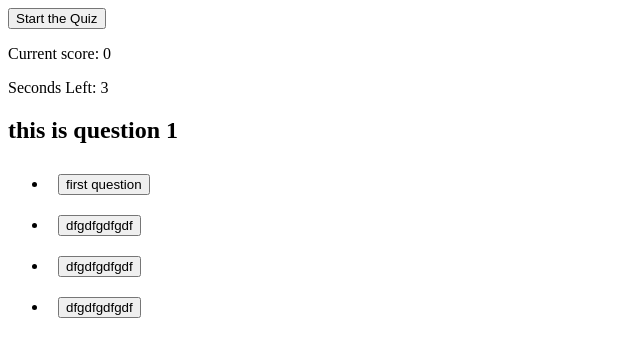
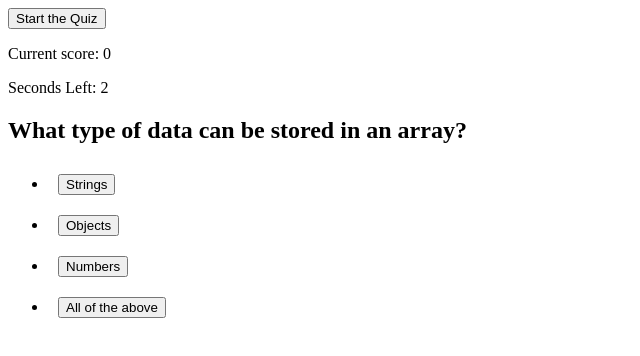
Before and after one commit to jckrieg1/04-challenge-assignment, a plain HTML site: page index.html in a window 1280 px wide. Both pictures are taken after a click on the button "Start the Quiz". Shown: the whole page, without its empty margins (0-640 px from the left). Drawn offline with Linux system fonts and the light colour scheme.

Commit message:
more updates

```diff
--- a/index.html
+++ b/index.html
@@ -18,7 +18,7 @@
     <button id="start">Start the Quiz</button>
 
         <header>
-        <p>Current score: <span>0</span></p>
+        <p>Current score: <span id="score">0</span></p>
         <p id="time"></p>
         </header>
 
--- a/script.js
+++ b/script.js
@@ -1,113 +1,196 @@
+
+// Global Variables:
+var currentScore = 0;
+var secondsRemaining = 3;
+var currentQuestionNum = 0;
+var timeEl = document.querySelector("#time");
+var questionIndex = 0;
+var section = document.createElement("section");
+var questionH2 = document.createElement("h2");
+var answerList = document.createElement("ul");
+var answer1 = document.createElement("li");
+var answer2 = document.createElement("li");
+var answer3 = document.createElement("li");
+var answer4 = document.createElement("li");
+var button1 = document.createElement("button");
+var button2 = document.createElement("button");
+var button3 = document.createElement("button");
+var button4 = document.createElement("button");
+var form = document.createElement("form");
+var gameOver = document.createElement("h1");
+// var intialsForm = document.createElement("input");
+// var inputTitle = document.createElement("h2");
 
 
-var currentScore = 0;
-var secondsRemaining = 10;
-var timeEl = document.querySelector("#time");
 
+// Setting style attributes for the answer buttons:
+button1.setAttribute("style", "margin:10px");
+button2.setAttribute("style", "margin:10px");
+button3.setAttribute("style", "margin:10px");
+button4.setAttribute("style", "margin:10px");
+// inputTitle.textContent = "Enter your initials here:"
+// intialsForm.setAttribute("submit", "submit");
+gameOver.textContent = "GAME OVER!";
+
+
+
+
+
+
+// Array containing question objects:
 var questions = [
     {
-        question: "first question",
+        question: "What type of data can be stored in an array?",
         answers: [
-            "Answer 1",
-            "Answer 2",
-            "Answer 3",
-            "Answer 4"
-        ]
+            "Strings",
+            "Objects",
+            "Numbers",
+            "All of the above"
+        ],
+        correct: "All of the above"
+
     },
 
     {
-        question: "second question",
+        question: "Name an array method.",
         answers: [
-            "Answer 1",
-            "Answer 2",
-            "Answer 3",
-            "Answer 4"
-        ]
-    }
+            "flatten",
+            "push",
+            "highlight",
+            "getElementById"
+        ],
+        correct: "push"
+    },
+    {
+        question: "What is my cat's name?",
+        answers: [
+            "Princess",
+            "Asia",
+            "Molly",
+            "Chyna"
+        ],
+        correct: "Chyna"
+
+    },
+    {
+        question: "What is the capitol of Minnesota?",
+        answers: [
+            "Minneapolis",
+            "St. Paul",
+            "Rochester",
+            "Duluth"
+        ],
+        correct: "St. Paul"
+
+    },
+    {
+        question: "Which coffee roast has the most caffeine?",
+        answers: [
+            "Light Roast",
+            "Medium Roast",
+            "Dark Roast",
+            "They all have about the same"
+        ],
+        correct: "Light Roast"
+
+    },
+    {
+        question: "What is a baby kangaroo called?",
+        answers: [
+            "Freddy",
+            "Danny",
+            "Joey",
+            "Suzie"
+        ],
+        correct: "Joey"
+
+    },
+    {
+        question: "Who is Kourtney Kardahsian currently dating?",
+        answers: [
+            "Pete Davidson",
+            "Kanye West",
+            "Travis Scott",
+            "Travis Barker"
+        ],
+        correct: "Travis Barker"
+
+    },
+    {
+        question: "What is Paris Hilton's missing chihuhua's name? :(",
+        answers: [
+            "Tinkerbell",
+            "Diamond Baby",
+            "Gucci",
+            "Dutchess"
+        ],
+        correct: "Diamond Baby"
+
+    },
+    {
+        question: "How many eggs in a dozen?",
+        answers: [
+            "12",
+            "24",
+            "36",
+            "1200"
+        ],
+        correct: "12"
+
+    },
+    {
+        question: "Who is a reptillian?",
+        answers: [
+            "Queen Elizabeth",
+            "Mark Zuckerberg",
+            "Justin Bieber",
+            "All of the above"
+        ],
+        correct: "All of the above"
+
+    },
 ]
-console.log(questions[0].question);
 
+
+
+
+// Timer function:
 function setTime() {
     // Sets interval in variable
     var timerInterval = setInterval(function() {
+      timeEl.textContent = "Seconds Left: " + secondsRemaining;
       secondsRemaining --;
-      timeEl.textContent = "Seconds Left: " + secondsRemaining;
-      if(secondsRemaining === 0) {
+      if(secondsRemaining === -1) {
         // Stops execution of action at set interval
         clearInterval(timerInterval);
+        section.remove();
+        document.body.appendChild(gameOver);
+        // document.body.appendChild(form);
+        // form.appendChild(inputTitle);
+        // form.appendChild(intialsForm);
       }
 
     }, 1000);
 }
 
-// help--not working??
-var startButton = document.getElementById("start");
-startButton.addEventListener("click", setTime());
-
-
-function showAQuestion(){
-    // Figure out which item to get from the array whenever this function is called
-    // button1.textContent=questions[0]
-    var currentQuestionObj = questions[i]
-    var section = document.createElement("section");
-    var questionH2 = document.createElement("h2");
-    var answerList = document.createElement("ul");
-}
-
-// When the user clicks start, what needs to happen?
-    // Timer starts
-    // Display a question
-        // showQuestion()
-
-// console.log(questions[0]);
+// Start button; starts the timer and shows the first question:
+var startButton = document.querySelector("#start");
+startButton.addEventListener("click", function() {
+    setTime();
+    showAQuestion(currentQuestionNum);
+});
 
 
 
-for(var i = 0; i < questions.length; i ++){
-    var curQuestionsObj = questions[i]
-    var section = document.createElement("section");
-    // create an h2 tag, give it the text of the question
-    // create a ul tag
-    // for each answer, create a li tag
-
-    // add all this stuff to the DOM
-}
-
-/*
-<section>
-            <h2>Question 1: </h2>
-            <ul>
-                <li>Answer 1</li>
-                <li>Answer 2</li>
-                <li>Answer 3</li>
-                <li>Answer 4</li>
-            </ul>
-        </section>
-*/
-
-// event listeners
-    // clicking the start button
-    // when they choose the answer
-
-    // creates all of the page elements
+function showAQuestion(i){
+ // Sets the question and answer text.
     var currentQuestionObj = questions[i]
-    var section = document.createElement("section");
-    var questionH2 = document.createElement("h2");
-    var answerList = document.createElement("ul");
-    var answer1 = document.createElement("li");
-    var answer2 = document.createElement("li");
-    var answer3 = document.createElement("li");
-    var answer4 = document.createElement("li");
-    var button1 = document.createElement("button");
-    var button2 = document.createElement("button");
-    var button3 = document.createElement("button");
-    var button4 = document.createElement("button");
-
-    button1.textContent=questions[0].question;
-
-
-    questionH2.textContent="this is question 1"
-    console.log(questionH2);
+    questionH2.textContent = currentQuestionObj.question;
+    button1.textContent = currentQuestionObj.answers[0];
+    button2.textContent = currentQuestionObj.answers[1];
+    button3.textContent = currentQuestionObj.answers[2];
+    button4.textContent = currentQuestionObj.answers[3];
+// Puts questions and answers on the page.
     document.body.appendChild(section);
     section.appendChild(questionH2);
     section.appendChild(answerList);
@@ -119,12 +202,91 @@ for(var i = 0; i < questions.length; i ++){
     answerList.appendChild(answer2);
     answerList.appendChild(answer3);
     answerList.appendChild(answer4);
+}
 
-// button1.textContent = "dfgdfgdfgdf";
-button1.setAttribute("style", "margin:10px");
-button2.textContent = "dfgdfgdfgdf";
-button2.setAttribute("style", "margin:10px");
-button3.textContent = "dfgdfgdfgdf";
-button3.setAttribute("style", "margin:10px");
-button4.textContent = "dfgdfgdfgdf";
-button4.setAttribute("style", "margin:10px");
+// Button 1 Response:
+button1.addEventListener("click", function() {
+    var selectedAnswer = questions[currentQuestionNum].answers[0];
+    var correctAnswer = questions[currentQuestionNum].correct;
+    if(selectedAnswer === correctAnswer) {
+        alert("You are correct!");
+        currentScore ++;
+    }
+    else {
+        alert("You are incorrect :(");
+        secondsRemaining = secondsRemaining -5;
+    }
+    currentQuestionNum ++;
+    section.remove();
+    showAQuestion(currentQuestionNum);
+    var score = document.querySelector("#score");
+    score.textContent = currentScore;
+    console.log(currentScore);
+    }
+)
+
+// Button 2 Response:
+button2.addEventListener("click", function() {
+    var selectedAnswer = questions[currentQuestionNum].answers[1];
+    var correctAnswer = questions[currentQuestionNum].correct;
+    if(selectedAnswer === correctAnswer) {
+        alert("You are correct!");
+        currentScore ++;
+    }
+    else {
+        alert("You are incorrect :(");
+        secondsRemaining = secondsRemaining -5;
+    }
+    currentQuestionNum ++;
+    section.remove();
+    showAQuestion(currentQuestionNum);
+    var score = document.querySelector("#score");
+    score.textContent = currentScore;
+    console.log(currentScore);
+    }
+)
+
+// Button 3 Response:
+button3.addEventListener("click", function() {
+    var selectedAnswer = questions[currentQuestionNum].answers[2];
+    var correctAnswer = questions[currentQuestionNum].correct;
+    if(selectedAnswer === correctAnswer) {
+        alert("You are correct!");
+        currentScore ++;
+    }
+    else {
+        alert("You are incorrect :(");
+        secondsRemaining = secondsRemaining -5;
+    }
+    currentQuestionNum ++;
+    section.remove();
+    showAQuestion(currentQuestionNum);
+    var score = document.querySelector("#score");
+    score.textContent = currentScore;
+    console.log(currentScore);
+    }
+)
+
+// Button 4 Response:
+button4.addEventListener("click", function() {
+    var selectedAnswer = questions[currentQuestionNum].answers[3];
+    var correctAnswer = questions[currentQuestionNum].correct;
+    if(selectedAnswer === correctAnswer) {
+        currentScore ++;
+        alert("You are correct!");
+    }
+    else {
+        alert("You are incorrect :(");
+        secondsRemaining = secondsRemaining -5;
+    }
+    currentQuestionNum ++;
+    section.remove();
+    showAQuestion(currentQuestionNum);
+    var score = document.querySelector("#score");
+    score.textContent = currentScore;
+    console.log(currentScore);
+    }
+);
+
+// localStorage.setItem('currentScore');
+// var localScore = localStorage.getItem('currentScore');
```
